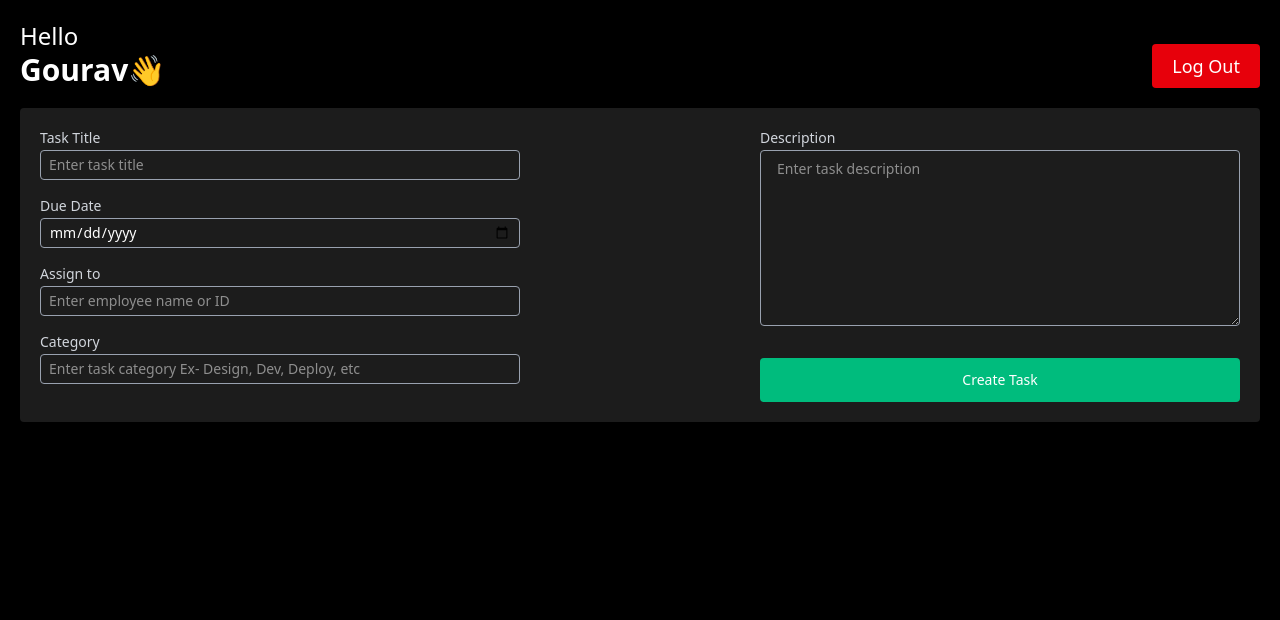
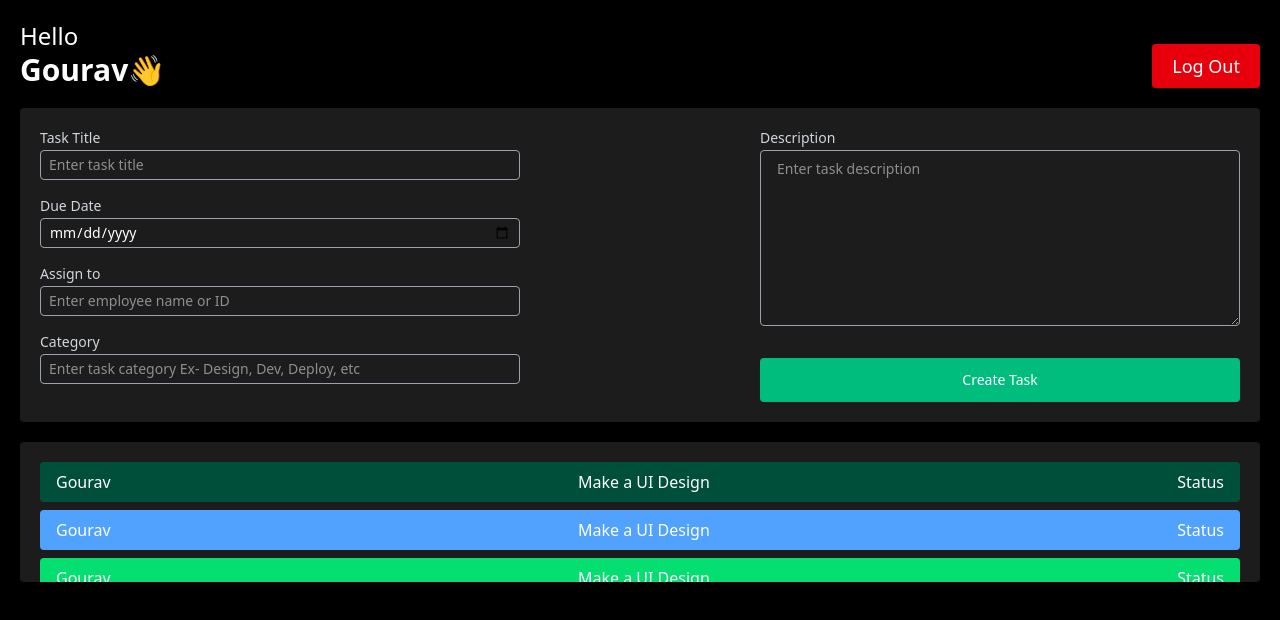
Before and after one commit to gouravgithub7710/EMS-PROJECT, a React (Vite) app: page / in a window 1280 px wide. Shown: the top 620 px of the page. Built offline with nearby package versions, Linux system fonts and the light colour scheme.

Commit message:
AllTask complete

```diff
--- a/src/components/DashBoard/AdminDashBoard.jsx
+++ b/src/components/DashBoard/AdminDashBoard.jsx
@@ -1,12 +1,14 @@
 import React from 'react'
 import Header from '../others/Header'
 import CreateTask from '../others/CreateTask'
+import AllTask from '../others/AllTask'
 
 const AdminDashBoard = () => {
   return (
     <div className='p-5 h-screen w-full'>
       <Header/>
       <CreateTask />
+      <AllTask  />
     </div>
   )
 }
--- /dev/null
+++ b/src/components/others/AllTask.jsx
@@ -0,0 +1,45 @@
+import React from 'react'
+
+const AllTask = () => {
+  return (
+    <div className='bg-[#1c1c1c] p-5 rounded mt-5 h-35 overflow-auto'>
+      <div className='flex items-center justify-between bg-emerald-900 py-2 px-4 rounded mb-2 '>
+        <h2>Gourav</h2>
+        <h3>Make a UI Design</h3>
+        <h5>Status</h5>
+      </div>
+
+      <div className='flex items-center justify-between bg-blue-400 py-2 px-4 rounded mb-2 '>
+        <h2>Gourav</h2>
+        <h3>Make a UI Design</h3>
+        <h5>Status</h5>
+      </div>
+
+      <div className='flex items-center justify-between bg-green-400 py-2 px-4 rounded mb-2 '>
+        <h2>Gourav</h2>
+        <h3>Make a UI Design</h3>
+        <h5>Status</h5>
+      </div>
+
+      <div className='flex items-center justify-between bg-yellow-400 py-2 px-4 rounded mb-2 '>
+        <h2>Gourav</h2>
+        <h3>Make a UI Design</h3>
+        <h5>Status</h5>
+      </div>
+
+      <div className='flex items-center justify-between bg-pink-400 py-2 px-4 rounded mb-2 '>
+        <h2>Gourav</h2>
+        <h3>Make a UI Design</h3>
+        <h5>Status</h5>
+      </div>
+
+      <div className='flex items-center justify-between bg-cyan-800 py-2 px-4 rounded mb-2 '>
+        <h2>Gourav</h2>
+        <h3>Make a UI Design</h3>
+        <h5>Status</h5>
+      </div>
+    </div>
+  )
+}
+
+export default AllTask
```
